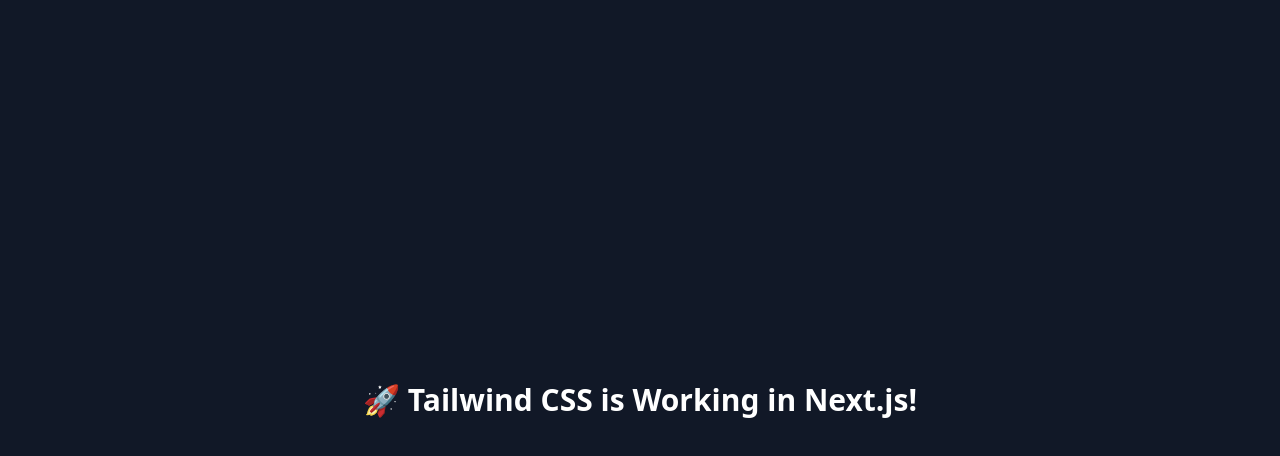
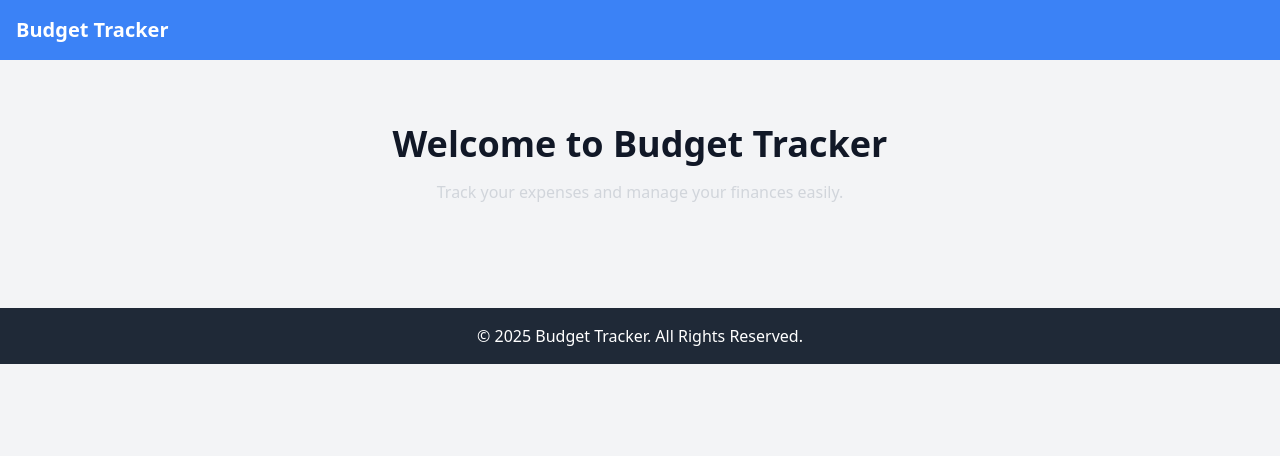
Before and after one commit to OscarBackman92/budget_frontend, a Next.js app in the folder budget-tracker-frontend/: page / in a window 1280 px wide. Shown: the top 456 px of the page. Built offline with nearby package versions, Linux system fonts and the light colour scheme.

Commit message:
add components/layout

```diff
--- /dev/null
+++ b/budget-tracker-frontend/src/app/components/Footer.jsx
@@ -0,0 +1,7 @@
+export default function Footer() {
+    return (
+      <footer className="bg-gray-800 text-white text-center p-4 mt-10">
+        <p>&copy; {new Date().getFullYear()} Budget Tracker. All Rights Reserved.</p>
+      </footer>
+    );
+  }
--- /dev/null
+++ b/budget-tracker-frontend/src/app/components/Navbar.jsx
@@ -0,0 +1,7 @@
+export default function Navbar() {
+    return (
+      <nav className="bg-blue-500 p-4 text-white">
+        <h1 className="text-xl font-bold">Budget Tracker</h1>
+      </nav>
+    );
+  }
--- /dev/null
+++ b/budget-tracker-frontend/src/app/dashboard/Page.jsx
@@ -0,0 +1,8 @@
+export default function DashboardPage() {
+    return (
+      <div className="text-center py-10">
+        <h1 className="text-3xl font-bold">Dashboard</h1>
+        <p className="mt-4 text-gray-300">Manage your transactions and view insights.</p>
+      </div>
+    );
+  }
--- a/budget-tracker-frontend/src/app/layout.js
+++ b/budget-tracker-frontend/src/app/layout.js
@@ -1,28 +1,14 @@
-import { Geist, Geist_Mono } from "next/font/google";
-import "./globals.css";
-
-const geistSans = Geist({
-  variable: "--font-geist-sans",
-  subsets: ["latin"],
-});
-
-const geistMono = Geist_Mono({
-  variable: "--font-geist-mono",
-  subsets: ["latin"],
-});
-
-export const metadata = {
-  title: "Create Next App",
-  description: "Generated by create next app",
-};
+import "@/styles/globals.css";
+import Navbar from "@/app/components/Navbar";
+import Footer from "@/app/components/Footer";
 
 export default function RootLayout({ children }) {
   return (
     <html lang="en">
-      <body
-        className={`${geistSans.variable} ${geistMono.variable} antialiased`}
-      >
-        {children}
+      <body className="bg-gray-100 text-gray-900">
+        <Navbar />
+        <main className="container mx-auto p-6">{children}</main>
+        <Footer />
       </body>
     </html>
   );
--- a/budget-tracker-frontend/src/app/page.js
+++ b/budget-tracker-frontend/src/app/page.js
@@ -1,7 +1,8 @@
-export default function Home() {
+export default function HomePage() {
   return (
-    <div className="min-h-screen flex items-center justify-center bg-gray-900 text-white text-3xl font-bold">
-      🚀 Tailwind CSS is Working in Next.js!
+    <div className="text-center py-10">
+      <h1 className="text-4xl font-bold">Welcome to Budget Tracker</h1>
+      <p className="mt-4 text-gray-300">Track your expenses and manage your finances easily.</p>
     </div>
   );
 }
--- /dev/null
+++ b/budget-tracker-frontend/src/styles/globals.css
@@ -0,0 +1,3 @@
+@tailwind base;
+@tailwind components;
+@tailwind utilities;
```
